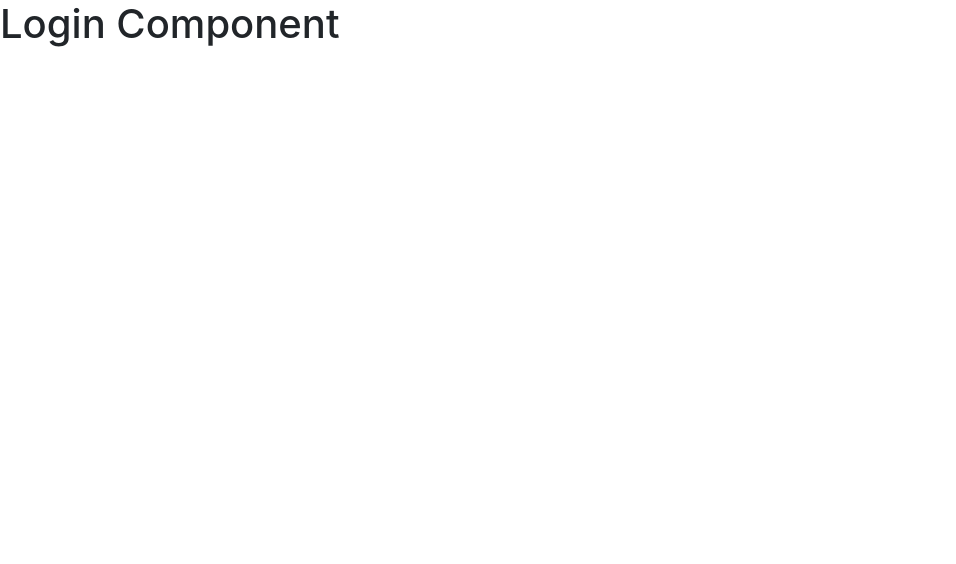
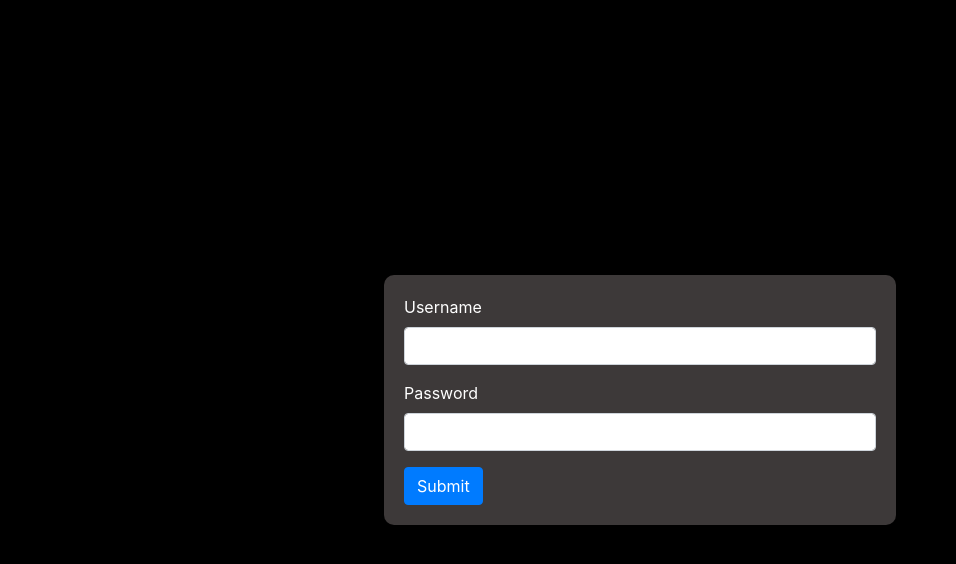
Before and after one commit to somesh-chutel/pune-project-f1, a React (Vite) app: page /login in a window 1280 px wide. Shown: the top 564 px of the page, without its empty margins (0-956 px from the left). Built offline with nearby package versions, Linux system fonts and the light colour scheme.

Commit message:
second commit

```diff
--- a/src/App.jsx
+++ b/src/App.jsx
@@ -2,6 +2,7 @@ import { Route,Routes } from "react-router-dom";
 import Home from "./components/home";
 import Login from "./components/login";
 import Jobs from "./components/jobs";
+import NotFound from "./components/notFound";
 
 const App = ()=>(
 
@@ -15,6 +16,7 @@ const App = ()=>(
 
                   <Route path = "/jobs" element = { <Jobs/> }></Route>
 
+                  <Route path = "/*" element = { <NotFound/> }></Route>
 
 
           </Routes>
--- a/src/components/login/index.css
+++ b/src/components/login/index.css
@@ -0,0 +1,17 @@
+.login-cont{
+
+    height: 100vh;
+    width: 100%;
+    background-color: black;
+    display: flex;
+    justify-content: center;
+    align-items: center;
+
+}
+.form-cont{
+    width: 40%;
+    padding: 20px;
+    border-radius: 10px;
+    background-color: rgb(61, 57, 57);
+    color: white;
+}
--- a/src/components/login/index.jsx
+++ b/src/components/login/index.jsx
@@ -1,8 +1,81 @@
-import './index.css';
+import { useState } from "react";
+import "./index.css";
 
-const Login = ()=> <h1> Login Component </h1>
+const Login = () => {
+
+    const [allValues,setValues] = useState({
+        username:"",
+        password:""
+    });
+
+    const onSubmitUserDetails = async(event)=>{
+        event.preventDefault();
+
+
+        let api = "https://apis.ccbp.in/login";
+
+        let userDetails = {
+            username: allValues.username,
+            password: allValues.password
+        }
+
+        const options = {
+            method: 'POST',
+            body: JSON.stringify(userDetails)
+        }
+
+        let response = await fetch(api , options);
+
+        let data = await response.json();
+
+        console.log(data);
 
 
 
+    }
+
+    const onChangeUsername = (e)=>{
+
+        setValues({...allValues, username : e.target.value})
+
+    }
+
+    const onChangePassword = (e)=>{
+
+        setValues({...allValues, password : e.target.value})
+    }
+
+
+
+  return (
+    <div className="login-cont">
+      <form className="form-cont" onSubmit={onSubmitUserDetails}>
+        <div className="form-group">
+          <label htmlFor="exampleInputEmail1">Username</label>
+          <input
+            type="text"
+            className="form-control"
+            id="exampleInputEmail1"
+            aria-describedby="emailHelp"
+            onChange={onChangeUsername}
+          />
+        </div>
+        <div className="form-group">
+          <label htmlFor="exampleInputPassword1">Password</label>
+          <input
+            type="password"
+            className="form-control"
+            id="exampleInputPassword1"
+            onChange={onChangePassword}
+          />
+        </div>
+
+        <button type="submit" className="btn btn-primary">
+          Submit
+        </button>
+      </form>
+    </div>
+  );
+};
 
 export default Login;
--- /dev/null
+++ b/src/components/notFound/index.css
@@ -0,0 +1,12 @@
+.not-found-cont{
+    height: 100%;
+    width: 100%;
+    display: flex;
+    flex-direction: column;
+    align-items: center;
+    justify-content: center;
+}
+
+img{
+    width: 30%;
+}
--- /dev/null
+++ b/src/components/notFound/index.jsx
@@ -0,0 +1,26 @@
+import './index.css'
+
+
+
+const NotFound = ()=>{
+
+
+
+    return(
+
+        <div className='not-found-cont'>
+
+                <img src="https://media.istockphoto.com/id/1498574968/photo/3d-rendering-of-the-electric-socket-and-plug-disconnect-circuit-of-plug-connect-off-save.jpg?s=1024x1024&w=is&k=20&c=XHOSTtSyI9Ux9FsklK0fVj272UoGPP9MyO06mKdZM9c="/>
+
+                <br /><br />
+
+                <h1> The Path You Have Entered Is wrong Please Correct it!!!</h1>
+
+        </div>
+
+    )
+}
+
+
+
+export default NotFound;
```
